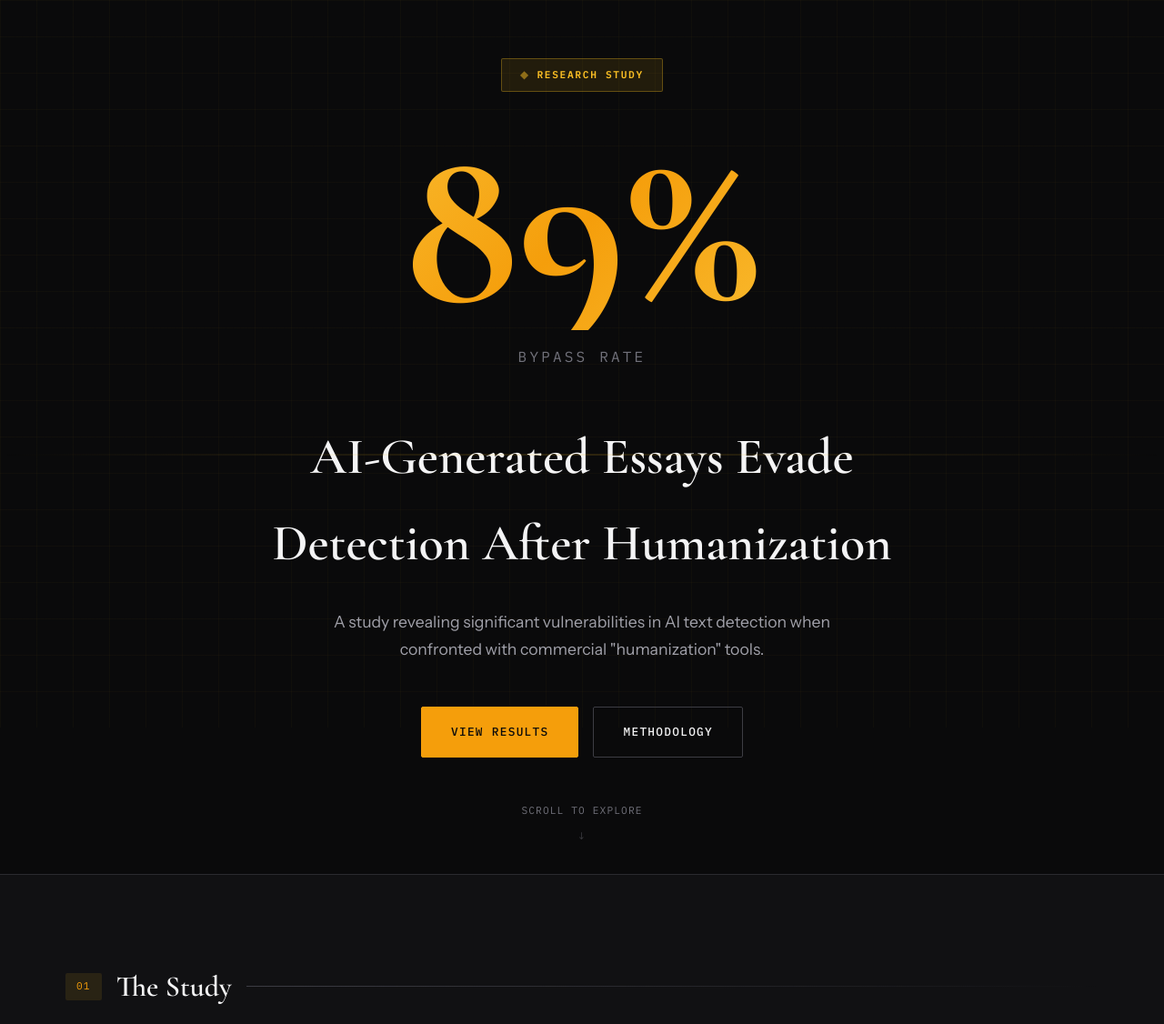
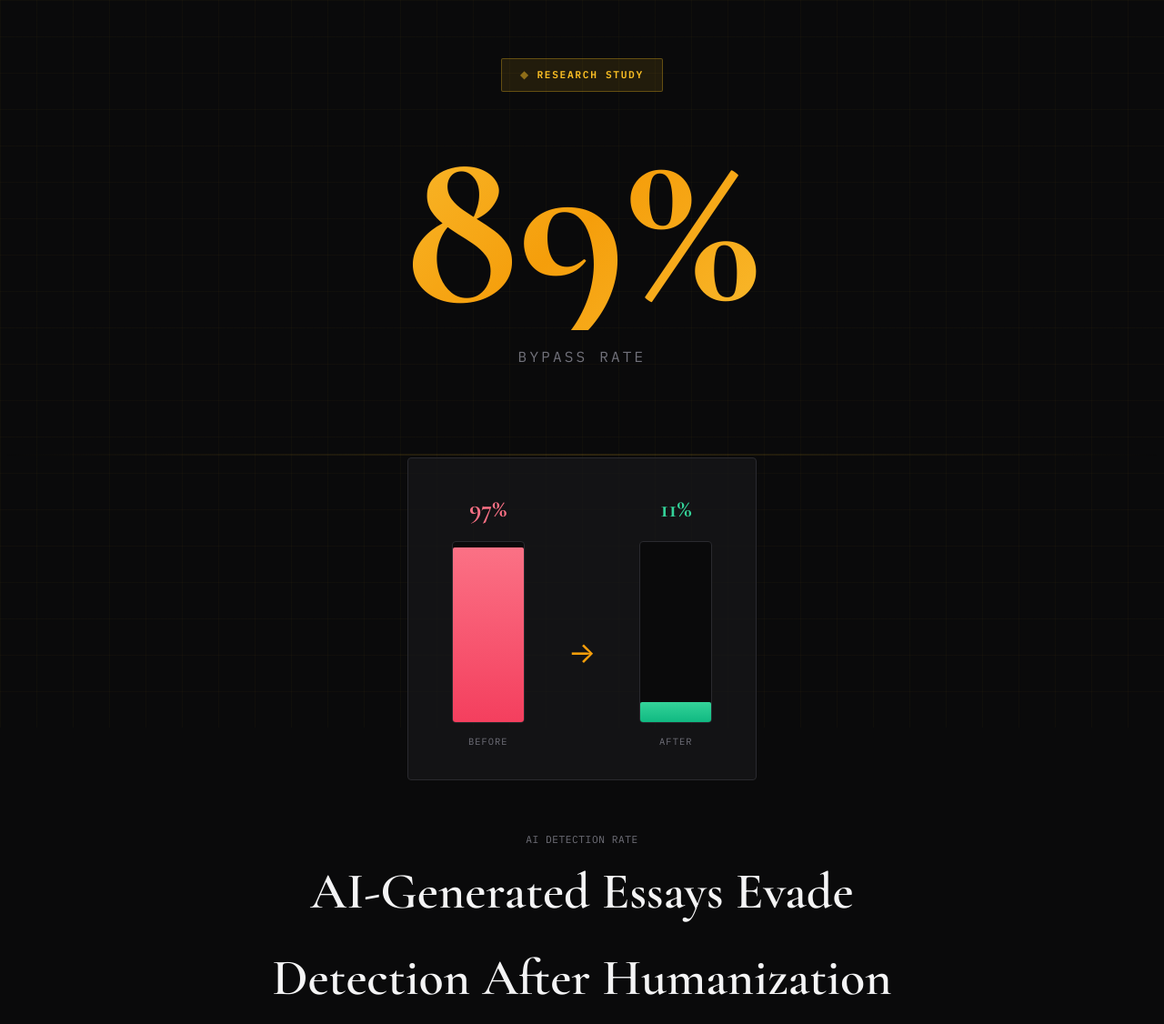
Before and after one commit to nawagner/fool-em-once, a plain HTML site: page index.html in a window 1280 px wide. Shown: the top 1126 px of the page at 91% size. Drawn offline with nearby package versions, Linux system fonts and the light colour scheme.

Commit message:
Add before/after bar chart to hero section
Animated bar chart showing detection rate drop from 97% to 11%

Co-Authored-By: Claude Opus 4.5 <noreply@anthropic.com>

```diff
--- a/index.html
+++ b/index.html
@@ -189,6 +189,95 @@
       max-width: 600px;
       margin-bottom: 3rem;
       animation: fadeInUp 0.8s ease-out 0.4s both;
+    }
+
+    .hero-chart {
+      display: flex;
+      gap: 3rem;
+      justify-content: center;
+      align-items: flex-end;
+      margin: 3rem 0;
+      padding: 2rem 3rem;
+      background: rgba(26, 26, 29, 0.6);
+      border: 1px solid var(--border-subtle);
+      border-radius: 4px;
+      animation: fadeInUp 0.8s ease-out 0.25s both;
+    }
+
+    .chart-bar-group {
+      display: flex;
+      flex-direction: column;
+      align-items: center;
+      gap: 0.75rem;
+    }
+
+    .chart-bar-container {
+      width: 80px;
+      height: 200px;
+      background: var(--bg-deep);
+      border: 1px solid var(--border-subtle);
+      border-radius: 4px;
+      display: flex;
+      flex-direction: column;
+      justify-content: flex-end;
+      overflow: hidden;
+      position: relative;
+    }
+
+    .chart-bar {
+      width: 100%;
+      border-radius: 2px 2px 0 0;
+      transition: height 1s ease-out;
+      position: relative;
+    }
+
+    .chart-bar.before {
+      background: linear-gradient(180deg, var(--rose-400), var(--rose-500));
+      height: 97%;
+      animation: growBar 1.2s ease-out 0.5s both;
+    }
+
+    .chart-bar.after {
+      background: linear-gradient(180deg, var(--emerald-400), var(--emerald-500));
+      height: 11%;
+      animation: growBar 1.2s ease-out 0.7s both;
+    }
+
+    @keyframes growBar {
+      from { height: 0; }
+    }
+
+    .chart-bar-value {
+      font-family: 'Cormorant Garamond', serif;
+      font-size: 1.75rem;
+      font-weight: 700;
+    }
+
+    .chart-bar-value.before { color: var(--rose-400); }
+    .chart-bar-value.after { color: var(--emerald-400); }
+
+    .chart-bar-label {
+      font-family: 'IBM Plex Mono', monospace;
+      font-size: 0.65rem;
+      text-transform: uppercase;
+      letter-spacing: 0.1em;
+      color: var(--text-muted);
+    }
+
+    .chart-arrow {
+      font-size: 2rem;
+      color: var(--amber-500);
+      margin-bottom: 5rem;
+      animation: fadeInUp 0.8s ease-out 0.6s both;
+    }
+
+    .chart-caption {
+      font-family: 'IBM Plex Mono', monospace;
+      font-size: 0.7rem;
+      color: var(--text-muted);
+      text-transform: uppercase;
+      letter-spacing: 0.05em;
+      margin-top: 0.5rem;
     }
 
     .hero-cta {
@@ -994,6 +1083,26 @@
     <div class="hero-badge">Research Study</div>
     <div class="hero-stat">89%</div>
     <div class="hero-stat-label">Bypass Rate</div>
+
+    <div class="hero-chart">
+      <div class="chart-bar-group">
+        <div class="chart-bar-value before">97%</div>
+        <div class="chart-bar-container">
+          <div class="chart-bar before"></div>
+        </div>
+        <div class="chart-bar-label">Before</div>
+      </div>
+      <div class="chart-arrow">→</div>
+      <div class="chart-bar-group">
+        <div class="chart-bar-value after">11%</div>
+        <div class="chart-bar-container">
+          <div class="chart-bar after"></div>
+        </div>
+        <div class="chart-bar-label">After</div>
+      </div>
+    </div>
+    <div class="chart-caption">AI Detection Rate</div>
+
     <h1 class="hero-title">AI-Generated Essays Evade Detection After Humanization</h1>
     <p class="hero-subtitle">A study revealing significant vulnerabilities in AI text detection when confronted with commercial "humanization" tools.</p>
     <div class="hero-cta">
```
